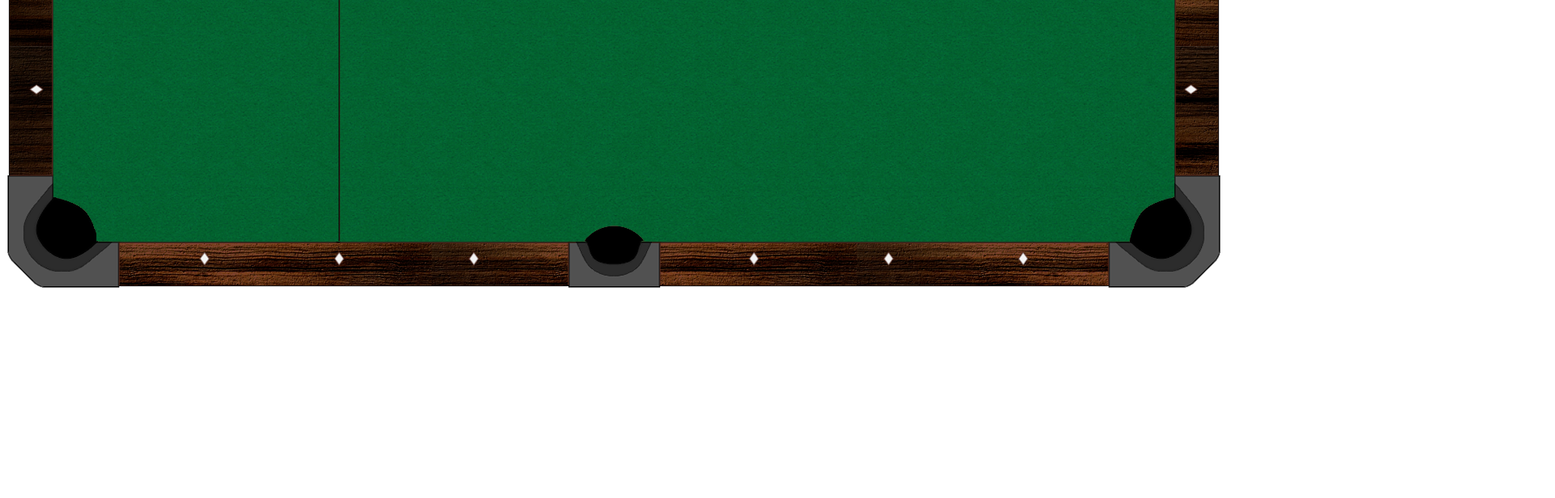
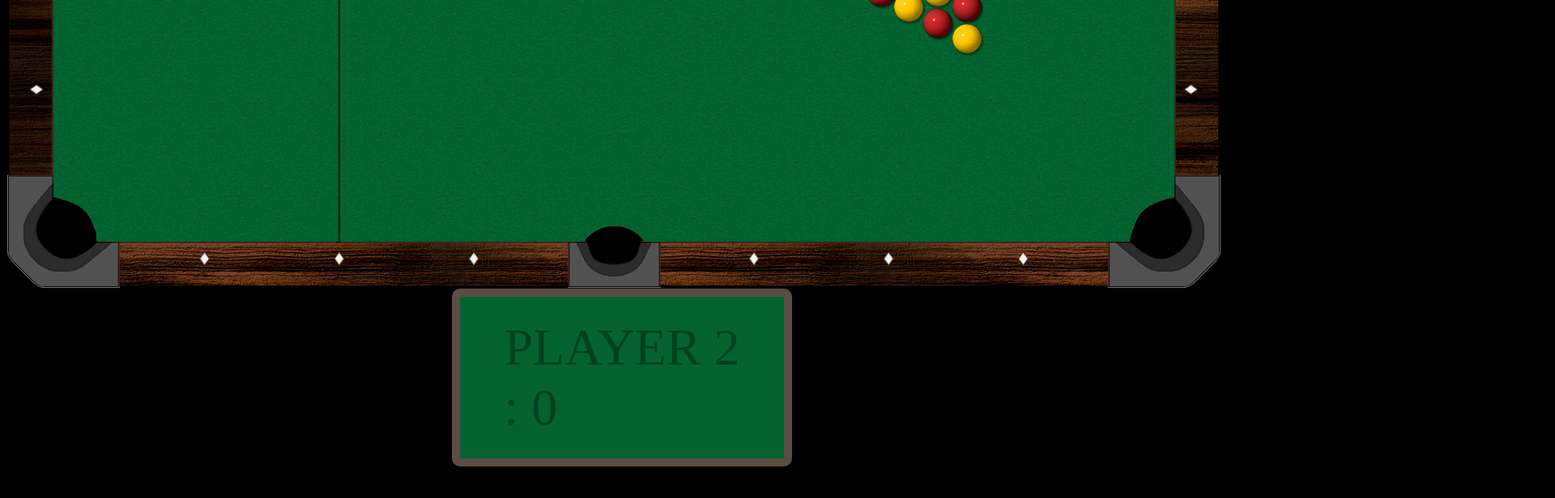
Before and after one commit to IMGIITRoorkee/js-assignment-2024, a plain HTML site: page index.html in a window 1280 px wide. Shown: the part 476-1092 px from the top of the page at 81% size, 1920 px wide, since content can reach past the window. Before the commit the page ends 991 px from the top, so only its background shows below. Drawn offline with Linux system fonts and the light colour scheme.

Commit message:
collision update

```diff
--- a/Objects/ball.js
+++ b/Objects/ball.js
@@ -3,10 +3,11 @@ function ball( position , color){
     this.position = new Vector2D(position.x,position.y);
     this.color = color;
     this.velocity = new Vector2D(0,0);
-    this.acceleration = 250 ;
+    this.acceleration = 600 ;
     this.radius = 18;
     this.center = new Vector2D(this.position.x + this.radius + 6 , this.position.y + this.radius + 6);
     this.isMoving = false;
+    this.inPocket = false;
 
 }
 
@@ -16,54 +17,19 @@ ball.prototype.renderball = function(){
         Canvas.drawImage(sprites.redball, this.position);
     }
     else if (this.color == "yellow") {
-        Canvas.drawImage(sprites.redball, this.position);
+        Canvas.drawImage(sprites.yellowball, this.position);
     }
     else if (this.color == "black") {
-        Canvas.drawImage(sprites.redball, this.position);
+        Canvas.drawImage(sprites.blackball, this.position);
     }
     else if (this.color == "white") {
         Canvas.drawImage(sprites.whiteball, this.position);
+    }
 
-        //testing
-         Canvas.drawPoint(this.center);
-    }
+   // Canvas.drawCircle(this.center, this.radius);
 
 }
 
-
-ball.prototype.handleCollisionWithBall = function(ball) {
-
-    if (this.center.distance(ball.center) < this.radius + ball.radius) {
-
-        let distance = this.center.distance(ball.center);
-        let overlap = this.radius + ball.radius - distance;
-
-        let collisionNormal = (this.center.subtract(ball.center)).normalize();
-        let relativeVelocity = this.velocity.subtract(ball.velocity);
-        let velocityAlongNormal = collisionNormal.dot(relativeVelocity);
-
-        if (velocityAlongNormal > 0) {
-            return;
-        }
-
-        let thisVelocityAlongNormal = this.velocity.dot(collisionNormal);
-        let ballVelocityAlongNormal = ball.velocity.dot(collisionNormal);
-
-        let relativeVelocityAlongNormal = thisVelocityAlongNormal - ballVelocityAlongNormal;
-
-        this.velocity = this.velocity.subtract(collisionNormal.multiply(relativeVelocityAlongNormal));
-        ball.velocity = ball.velocity.add(collisionNormal.multiply(relativeVelocityAlongNormal));
-
-        // let reflection = collisionNormal.multiply(2 * velocityAlongNormal);
-        // this.velocity = this.velocity.subtract(reflection);
-        // ball.velocity = ball.velocity.add(reflection);
-
-        let correctionVector = collisionNormal.multiply(overlap / 2);
-        this.center = this.center.add(correctionVector);
-        ball.center = ball.center.subtract(correctionVector);
-
-    }
-}
 
 ball.prototype.handleCollisionWithBoard = function() {
     let overlap;
@@ -94,16 +60,6 @@ ball.prototype.handleCollisionWithBoard = function() {
     }
 }
 
-ball.prototype.handleCollisionWithBalls = function(){
-
-     for( let cur_ball in balls){
-
-        if( balls[cur_ball] !== this)this.handleCollisionWithBall(balls[cur_ball]);
-
-     }
-
-}
-
 ball.prototype.MoveBall = function(){
 
 
@@ -116,10 +72,92 @@ ball.prototype.MoveBall = function(){
      this.position = new Vector2D(this.center.x - this.radius - 6    , this.center.y - this.radius - 6 );
 }
 
+ball.prototype.handleBallInPocket = function(){
+
+    for( let cur_pocket in pockets){
+
+
+        if( this.center.distance(pockets[cur_pocket]) < (this.radius + pocketRadius - 20)){
+
+            if( this.color !== "white")this.inPocket = true;
+            else
+            {
+                this.center = new Vector2D( 413 , 413);
+                this.velocity = new Vector2D(0,0);
+            }
+
+
+
+            if( redBallsIn === 0 && yellowBallsIn === 0){
+
+            if( this.color == "red"){
+                 redBallsIn++;
+            }
+            else if( this.color == "yellow"){
+                 yellowBallsIn++;
+            }
+            else if( this.color == "black"){
+                 //game over
+            }
+
+        }
+      }
+    }
+}
 ball.prototype.updateball = function(){
 
-     this.handleCollisionWithBalls();
+     //handleCollisionWithBalls();
+     this.handleBallInPocket();
      this.handleCollisionWithBoard();
      this.MoveBall();
 
 }
+
+function handleCollisionWithBalls(){
+    let ballsArray = Object.values(balls);
+
+    for(let i = 0; i < ballsArray.length; i++){
+        for(let j = i + 1; j < ballsArray.length; j++){
+            let ball1 = ballsArray[i];
+            let ball2 = ballsArray[j];
+
+            if(ball1.center.distance(ball2.center) < ball1.radius + ball2.radius + 2){
+                handleCollisionWithBall(ball1,ball2);
+            }
+        }
+    }
+}
+
+function handleCollisionWithBall(ball1,ball2){
+
+     var distance = ball1.center.distance(ball2.center);
+     var overlap = (ball1.radius + ball2.radius - distance);
+
+     var unitNormal = (ball1.center.subtract(ball2.center)).normalize();
+     var unitTangent = new Vector2D(-(unitNormal.y), unitNormal.x);
+
+     var minimumTranslation = unitNormal.multiply(overlap);
+
+     ball1.center = ball1.center.add(minimumTranslation.multiply(0.5));
+     ball2.center = ball2.center.subtract(minimumTranslation.multiply(0.5));
+
+     // for ball1
+     var v1n = ball1.velocity.dot(unitNormal);
+     var v1t = ball1.velocity.dot(unitTangent)*100;
+
+     // for ball2
+     var v2n = ball2.velocity.dot(unitNormal);
+     var v2t = ball2.velocity.dot(unitTangent)*100;
+
+
+     var v1n_vector = unitNormal.multiply(v2n);
+     var v1t_vector = unitTangent.multiply(v1t);
+
+     var v2n_vector = unitNormal.multiply(v1n);
+     var v2t_vector = unitTangent.multiply(v2t);
+
+     ball1.velocity = v1n_vector.add(v1t_vector);
+     ball2.velocity = v2n_vector.add(v2t_vector);
+
+
+}
--- a/Objects/stick.js
+++ b/Objects/stick.js
@@ -1,3 +1,5 @@
+var shootScale = 20;
+
 function Stick(){
 
     this.position = new Vector2D(0,0);
@@ -26,21 +28,33 @@ Stick.prototype.reset = function(){
 
 Stick.prototype.updateStick = function(){
 
-    if( this.isShooting){
 
-          if( this.curpowerLevel > 12)this.curpowerLevel-= 8 ;
+    if( this.isShooting && BallsStopped && this.shootpower === 0){
+
+        this.isShooting = false;
+        this.isVisible = true;
+
+
+    }
+    else if( this.isShooting && !BallsStopped){
+        this.isVisible = false;
+    }
+
+    else if( this.isShooting && BallsStopped){
+
+          if( this.curpowerLevel > 12)this.curpowerLevel-= 12 ;
           else {
 
-                this.isShooting = false;
+
                 this.curpowerLevel = 12;
-                stick.isVisible = false;
-                balls.whiteball.velocity = new Vector2D( -Math.cos(this.rotation) * this.shootpower*10 , -Math.sin(this.rotation) * this.shootpower*10 );
+                this.isVisible = false;
+                balls.whiteball.velocity = new Vector2D( -Math.cos(this.rotation) * this.shootpower*shootScale , -Math.sin(this.rotation) * this.shootpower*shootScale);
                 this.shootpower = 0;
+                console.log(currentPlayer);
 
           }
 
     }
-
 
     else
     {
--- a/canvas.js
+++ b/canvas.js
@@ -21,15 +21,14 @@ Canvas2D.prototype.drawImageStick = function( image, position, rotation , curpow
     this._canvascontext.save();
     this._canvascontext.translate(position.x  , position.y);
     this._canvascontext.rotate(rotation);
-
-
     this._canvascontext.drawImage(image, 18 + curpowerLevel , -11 );
     this._canvascontext.restore();
 
 }
 
 Canvas2D.prototype.drawPoint = function( position ){
-    this._canvascontext.fillRect( position.x , position.y ,1 , 1);
+    this._canvascontext.fillStyle = "white";
+    this._canvascontext.fillRect( position.x , position.y ,3 , 3);
 }
 
 Canvas2D.prototype.clear = function(){
@@ -41,4 +40,13 @@ Canvas2D.prototype.drawRect = function(x,y,width,height){
     this._canvascontext.fillRect( x , y , width , height );
 }
 
+Canvas2D.prototype.drawCircle = function( position , radius){
+
+    this._canvascontext.beginPath();
+    this._canvascontext.arc(position.x, position.y, radius, 0, 2 * Math.PI, false);
+    this._canvascontext.strokeStyle = 'white';
+    this._canvascontext.stroke();
+
+}
+
 var Canvas = new Canvas2D();
--- a/game.js
+++ b/game.js
@@ -1,12 +1,17 @@
 var balls = {};
-var boardBorderVertical1 = 75;
-var boardBorderVertical2 = 1460;
-var boardBorderHorizontal1 = 45;
-var boardBorderHorizontal2 = 755;
+var boardBorderVertical1 = 55;
+var boardBorderVertical2 = 1440;
+var boardBorderHorizontal1 = 55;
+var boardBorderHorizontal2 = 765;
 var elasticity = 0.95;
 var stick = new Stick();
 var mouse = new mouseHandler();
 var keyboard = new keyboardHandler();
+var pocketRadius = 46;
+var pockets = {};
+var redBallsIn = 0;
+var yellowBallsIn = 0;
+var currentPlayer = player1;
 
 var BallsStopped = true;
 
@@ -16,22 +21,50 @@ function init() {
 
     Canvas.clear();
 
-    balls.whiteball = new ball( {x:450,y:400} , "white");
-    balls.ball1 = new ball( {x:750,y:400} , "red");
-    balls.ball2 = new ball( {x:100 , y:200 } , "red");
-    balls.ball3 = new ball( {x:600 , y:400 } , "yellow");
+    balls.whiteball = new ball( {x:413,y:413} , "white");
+
+    let ballPositionsAndColors = [
+        [new Vector2D(1022,413), "yellow"],
+        [new Vector2D(1056,393), "yellow"],
+        [new Vector2D(1056,433), "red"],
+        [new Vector2D(1090,374), "red"],
+        [new Vector2D(1090,413), "black"],
+        [new Vector2D(1090,452), "yellow"],
+        [new Vector2D(1126,354), "yellow"],
+        [new Vector2D(1126,393), "red"],
+        [new Vector2D(1126,433), "yellow"],
+        [new Vector2D(1126,472), "red"],
+        [new Vector2D(1162,335), "red"],
+        [new Vector2D(1162,374), "red"],
+        [new Vector2D(1162,413), "yellow"],
+        [new Vector2D(1162,452), "red"],
+        [new Vector2D(1162,491), "yellow"],
+    ];
+
+    for (let i = 0; i < ballPositionsAndColors.length; i++) {
+        let position = ballPositionsAndColors[i][0];
+        let color = ballPositionsAndColors[i][1];
+        balls[`ball${i}`] = new ball(position, color);
+    }
+
+    pockets = {
+        pocket1: new Vector2D(750, 32),
+        pocket2: new Vector2D(750,794),
+        pocket3: new Vector2D(62,62),
+        pocket4: new Vector2D(1435,62),
+        pocket5: new Vector2D(62,762),
+        pocket6: new Vector2D(1435,762)
+    }
 
 }
 
 function update() {
 
+
     BallsStopped = true;
     updateAllBalls();
-    if(BallsStopped)
-        {
-            stick.updateStick();
-            stick.isVisible = true;
-        }
+    stick.updateStick();
+    updateScore();
 
 }
 
@@ -43,6 +76,11 @@ function render() {
     renderAllBalls();
     stick.renderStick();
 
+    // for( let cur_pocket in pockets){
+    //     Canvas.drawPoint(pockets[cur_pocket]);
+    //     Canvas.drawCircle(pockets[cur_pocket], pocketRadius);
+    // }
+
 }
 
 function gameLoop() {
@@ -52,10 +90,10 @@ function gameLoop() {
 
     //testing code
 
-    // Canvas.drawRect( 1460 , 0 , 1 , 825);
-    // Canvas.drawRect( 75 , 0 , 2 , 825);
-    // Canvas.drawRect( 0, 45 , 1500 , 3);
-    // Canvas.drawRect( 0, 755 , 1500 , 5);
+    // Canvas.drawRect( boardBorderVertical1 , 0 , 1 , 825);
+    // Canvas.drawRect( boardBorderVertical2 , 0 , 1 , 825);
+    // Canvas.drawRect( 0, boardBorderHorizontal1 , 1500 , 1);
+    // Canvas.drawRect( 0, boardBorderHorizontal2 , 1500 , 1);
 
     requestAnimationFrame(gameLoop);
 }
@@ -68,16 +106,26 @@ function startGame() {
 function renderAllBalls(){
     for( let cur_ball in balls){
 
-        balls[cur_ball].renderball();
+      if( balls[cur_ball].inPocket === false )  balls[cur_ball].renderball();
+      else delete[balls[cur_ball]];
 
     }
 }
 
 function updateAllBalls(){
+
+    handleCollisionWithBalls();
+
     for( let cur_ball in balls){
 
-         balls[cur_ball].updateball(balls);
-         if( balls[cur_ball].velocity.magnitude() !== 0)BallsStopped=false;
+        if( balls[cur_ball].inPocket === false){
+
+            balls[cur_ball].updateball(balls);
+            if( balls[cur_ball].velocity.magnitude() !== 0)
+            {
+                BallsStopped=false;
+            }
+        }
 
     }
 }
--- a/index.html
+++ b/index.html
@@ -1,9 +1,15 @@
-<html>
-    <head></head>
+<html style="background-color: black;">
+    <head>
+        <link rel="stylesheet" type="text/css" href="styles.css">
+    </head>
     <body>
-        <canvas id = "canvas" width="1500" height="825">
+        <canvas id = "canvas" width="2000" height="825">
 
         </canvas>
+        <div id = "scorecard">
+            <div id = "player1"></div>
+            <div id = "player2"></div>
+        </div>
         <script src = "vector2D.js"></script>
         <script src = "Input/mouseHandler.js"></script>
         <script src = "Input/keyboardHandler.js"></script>
@@ -12,6 +18,7 @@
         <script src = "Objects/ball.js"></script>
         <script src = "canvas.js"></script>
         <script src = "game.js"></script>
+        <script src = "score.js"></script>
 
         <script>
             loadAssets( startGame);
--- /dev/null
+++ b/score.js
@@ -0,0 +1,39 @@
+var player1 = { color : "" , score : 0};
+var player2 = { color : "" , score : 0};
+
+const cur_event = {
+
+  no_event : 0,
+  red_ball_in : 1,
+  yellow_ball_in : 2,
+  black_ball_in : 3,
+  white_ball_in : 4,
+
+}
+
+function changeTurn(){
+    currentPlayer = (currentPlayer === player1) ? player2 : player1;
+}
+
+function updateScore(){
+
+      if( player1.color = "yellow"){
+        player1.score = yellowBallsIn;
+        player2.score = redBallsIn;
+      }
+      else{
+        player1.score = redBallsIn;
+        player2.score = yellowBallsIn;
+      }
+
+      const scorecard = document.getElementById('scorecard');
+      if( currentPlayer == player1){
+        scorecard.innerHTML = "PLAYER 1<br>";
+        scorecard.innerHTML += player1.color + " : " + player1.score + "\n";
+      }
+      else{
+        scorecard.innerHTML = "PLAYER 2<br>";
+        scorecard.innerHTML += player2.color + " : " + player2.score + "\n";
+      }
+
+}
--- /dev/null
+++ b/styles.css
@@ -0,0 +1,17 @@
+#scorecard{
+
+     display: flex;
+     justify-content: center;
+     align-items: center;
+     margin: auto;
+     margin-left: 550px;
+     width: 400px;
+     height: 200px;
+     background-color: #046231;
+     border: solid 10px #5b4d44;
+     border-radius: 10px;
+
+     color: #024020;
+     font-size: 64px;
+
+}
--- a/vector2D.js
+++ b/vector2D.js
@@ -11,27 +11,15 @@ Vector2D.prototype.magnitude = function() {
 
 Vector2D.prototype.slow = function( acceleration ){
 
-    let newVel = new Vector2D(0,0);
+    let magnitude = Math.sqrt(this.x * this.x + this.y * this.y);
+    let direction = Math.atan2(this.y, this.x);
 
-    if (this.x < 1 && this.x > -1) {
-        newVel.x = 0;
-    }
-    else if( this.x > 0){
-        newVel.x = this.x - acceleration*Delta;
-    }
-    else {
-        newVel.x = this.x + acceleration * Delta;
-    }
+    magnitude = Math.max(0, magnitude - acceleration * Delta);
 
-    if (this.y < 1 && this.y > -1) {
-        newVel.y = 0;
-    }
-    else if (this.y > 0) {
-        newVel.y = this.y - acceleration * Delta;
-    }
-    else {
-        newVel.y = this.y + acceleration * Delta;
-    }
+    let newVel = new Vector2D(
+        magnitude * Math.cos(direction),
+        magnitude * Math.sin(direction)
+    );
 
     return newVel;
 
@@ -70,11 +58,5 @@ Vector2D.prototype.normalize = function() {
 }
 
 Vector2D.prototype.dot = function(vector){
-    return this.x * vector.x + this.y * vector.y;
+    return (this.x * vector.x) + (this.y * vector.y);
 }
-
-Vector2D.prototype.cross = function(vector){
-
-      return this.x * vector.y - this.y * vector.x;
-
-}
```
Also changed, not shown: style.css (deleted).
